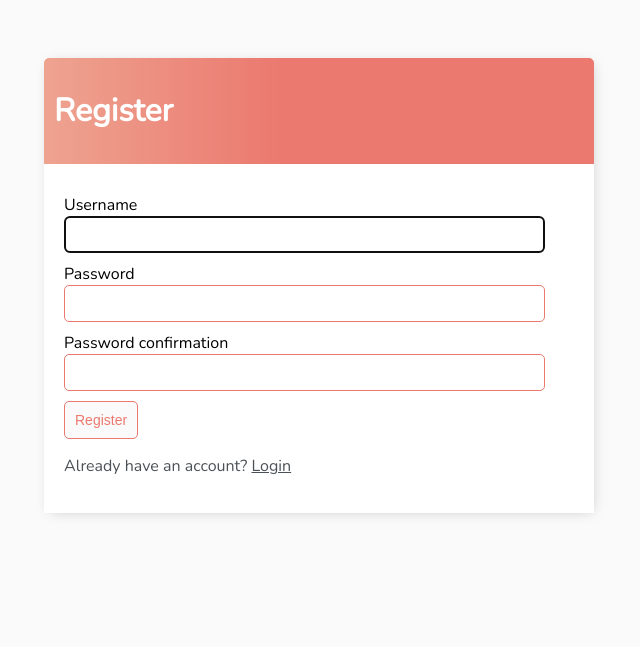
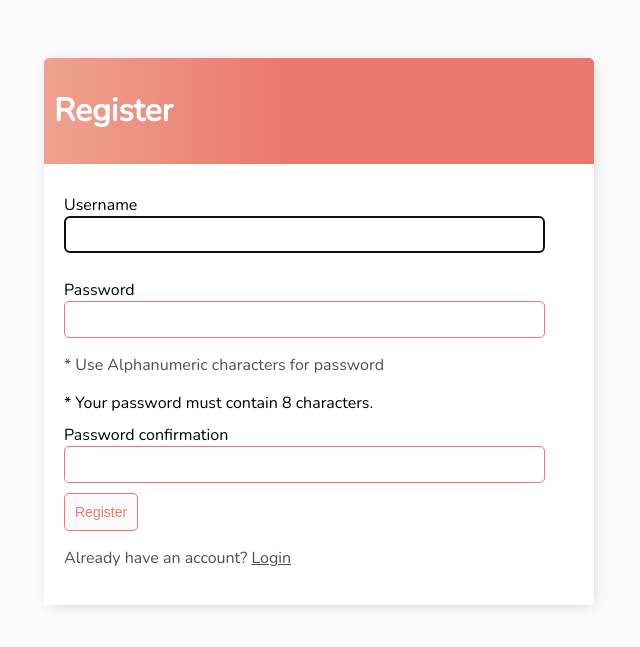
Before and after one commit to Ricardoguima/First-app, a Django app: page /register/ in a window 1280 px wide. Shown: the top 647 px of the page, without its empty margins (321-961 px from the left). Run offline with Django 4.2, Linux system fonts and the light colour scheme.

Commit message:
register.html

```diff
--- a/base/templates/base/register.html
+++ b/base/templates/base/register.html
@@ -11,16 +11,24 @@
         {% csrf_token %}
         <label>{{form.username.label}}</label>
         {{form.username}}
+        <p></p>
 
         <label>{{form.password1.label}}</label>
         {{form.password1}}
+
+        <p>* Use Alphanumeric characters for password</p>
+         * Your password must contain 8 characters.
 
         <label>{{form.password2.label}}</label>
         {{form.password2}}
         <input style="margin-top: 10px;" class="button" type="submit" value="Register">
      </form>
      <p>Already have an account? <a href="{% url 'login' %}">Login</a></p>
+
+
 </div>
 
 
+
+
 {% endblock content %}
```
